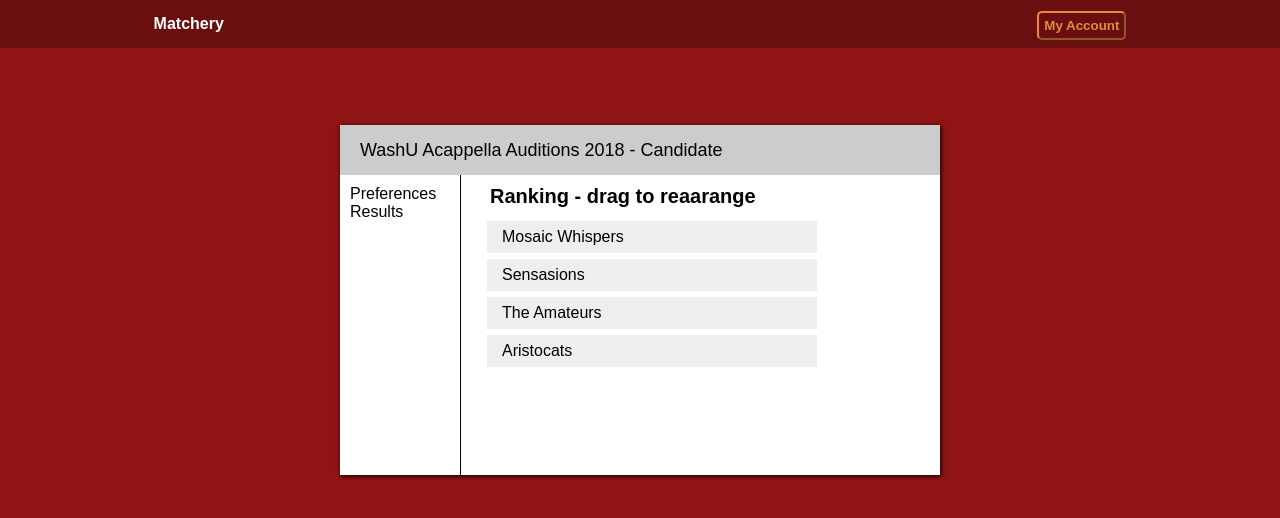
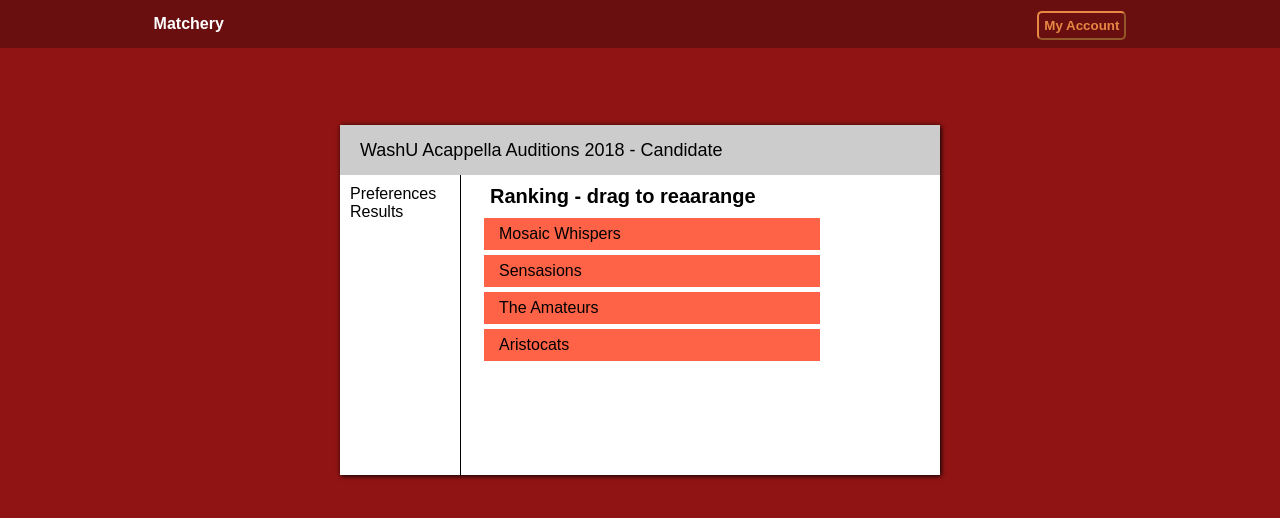
Before and after one commit to andrewsun25/Matchery, a React (Create React App) app in the folder matchery_client/: page / in a window 1280 px wide. Shown: the top 518 px of the page. Built offline with nearby package versions, Linux system fonts and the light colour scheme.

Commit message:
change drag drop list mechanism

```diff
--- a/matchery_client/src/screens/List.css
+++ b/matchery_client/src/screens/List.css
@@ -6,24 +6,12 @@
 }
 .draggableList li {
   margin-left: 30%;
-  border: 3px solid white;
+  transition: 0.2s;
+  margin-bottom: 5px;
   padding: 7px 15px;
-  background:#eee;
+  background:tomato;
 }
-.draggableList li::selection {
-  background: #e5e5e5;
+
+.draggableList .isEnabled, .draggableList .dragging {
+  background:steelblue;
 }
-.draggableList .placeholder {
-  background: rgb(255,240,120) !important;
-  height: 20px;
-}
-.draggableList .placeholder:before {
-  color: rgb(225,210,90) !important;
-}
-.draggableList .noHeight{
-  background: #fff;
-}
-.draggableList .noHeight:hover {
-  background: #fff;
-  content: "";
-}
--- a/matchery_client/src/screens/List.js
+++ b/matchery_client/src/screens/List.js
@@ -1,62 +1,73 @@
 import React, { Component } from 'react';
 import './List.css';
 
-var lastIndex = 0;
-var placeholder = document.createElement("li");
-placeholder.className = "placeholder";
+class List extends React.Component {
 
-class List extends React.Component {
   constructor(props) {
     super(props);
-    this.state = {...props};
+    this.state = {
+      dragging: undefined,
+      list: [
+        'Mosaic Whispers',
+        'Sensasions',
+        'The Amateurs',
+        'Aristocats'
+      ],
+    }
   }
-  dragStart = (e) => {
-    this.dragged = e.currentTarget;
-    e.dataTransfer.effectAllowed = 'move';
-    e.dataTransfer.setData('text/html', this.dragged);
+
+  toggleSomething = (stateToToggle) => {
+    this.setState({[stateToToggle]: !this.state[stateToToggle]});
   }
-  dragEnd = (e) => {
-    this.dragged.style.display = 'block';
-    this.dragged.parentNode.removeChild(placeholder);
 
-    // update state
-    var data = this.state.colors;
-    var from = Number(this.dragged.dataset.id);
-    var to = Number(this.over.dataset.id);
-    if(from < to) to--;
-    data.splice(to, 0, data.splice(from, 1)[0]);
-    this.setState({colors: data});
+  sort = (list, dragging) => {
+    const state = this.state;
+    state.list = list;
+    state.dragging = dragging;
+    this.setState({state});
   }
-  dragOver(e) {
-    e.preventDefault();
-    this.dragged.style.display = "none";
-    if(e.target.className === 'placeholder') return;
-    this.over = e.target;
-    e.target.parentNode.insertBefore(placeholder, e.target);
+
+  dragStart = (ev) => {
+    this.dragged = Number(ev.currentTarget.dataset.id);
+    ev.dataTransfer.effectAllowed = 'move';
+    ev.dataTransfer.setData('text/html', null);
   }
+
+  dragOver = (ev) => {
+    ev.preventDefault();
+    const items = this.state.list;
+    const over = ev.currentTarget;
+    const dragging = this.state.dragging;
+    const from = isFinite(dragging) ? dragging : this.dragged;
+    let to = Number(over.dataset.id);
+    items.splice(to, 0, items.splice(from,1)[0]);
+    this.sort(items, to);
+  }
+  dragEnd = (ev) => {
+    this.sort(this.state.list, undefined);
+  }
+
 	render() {
-    var listItems = this.state.colors.map((item, i) => {
-      lastIndex = i;
-      return (
-        <li
-          data-id={i}
-          key={i}
-          draggable='true'
-          onDragEnd={this.dragEnd}
-          onDragStart={this.dragStart}>{item}</li>
-      )
-     });
 		return (
-			<ul onDragOver={this.dragOver.bind(this)}>
-        {listItems}
-        <li
-          data-id={lastIndex+1}
-          key={lastIndex+1}
-          draggable='false'
-          className='noHeight'
-          onDragEnd={this.dragEnd.bind(this)}
-          onDragStart={this.dragStart.bind(this)}></li>
-      </ul>
+      <div>
+        <ul className="columns">
+          {
+            this.state.list.map((item, i) => {
+              const dragging = (i == this.state.dragging) ? "dragging" : "";
+              return <li className={dragging}
+                data-id={i}
+                key={i}
+                onClick={() => this.toggleSomething(item)}
+                draggable="true"
+                onDragStart={this.dragStart}
+                onDragOver={this.dragOver}
+                onDragEnd={this.dragEnd}>
+                {item}
+              </li>;
+            })
+          }
+        </ul>
+      </div>
 		)
 	}
 }
```
